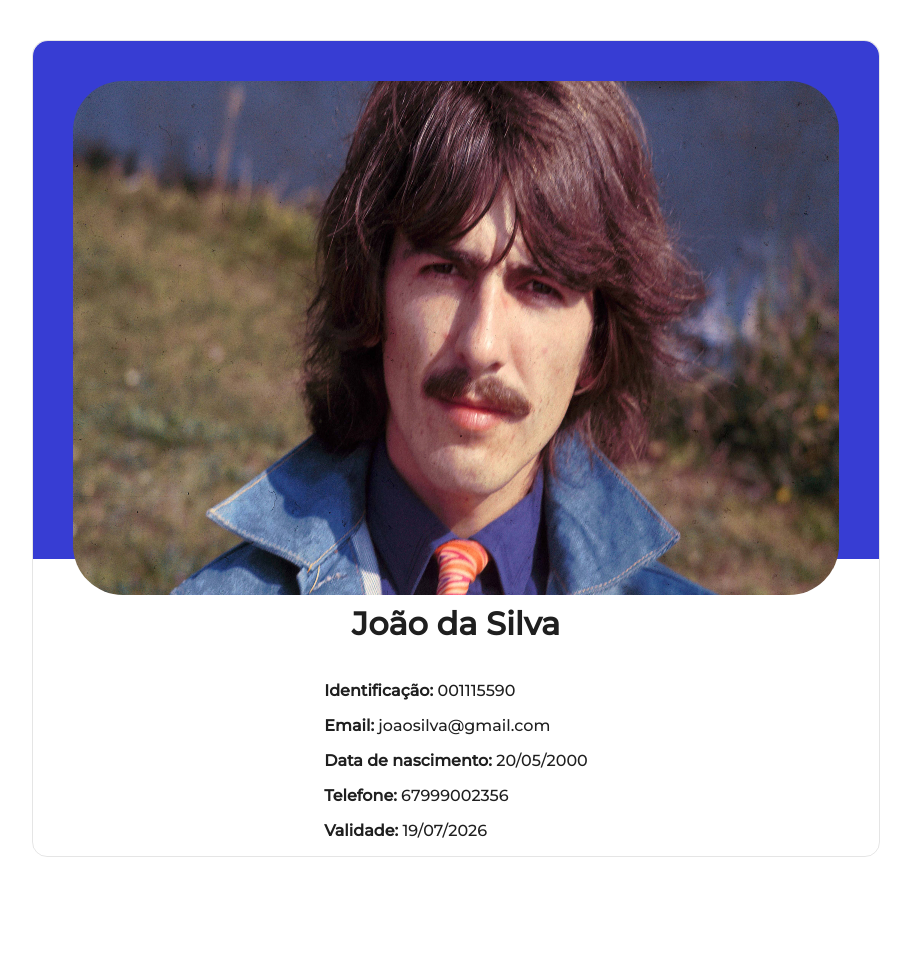
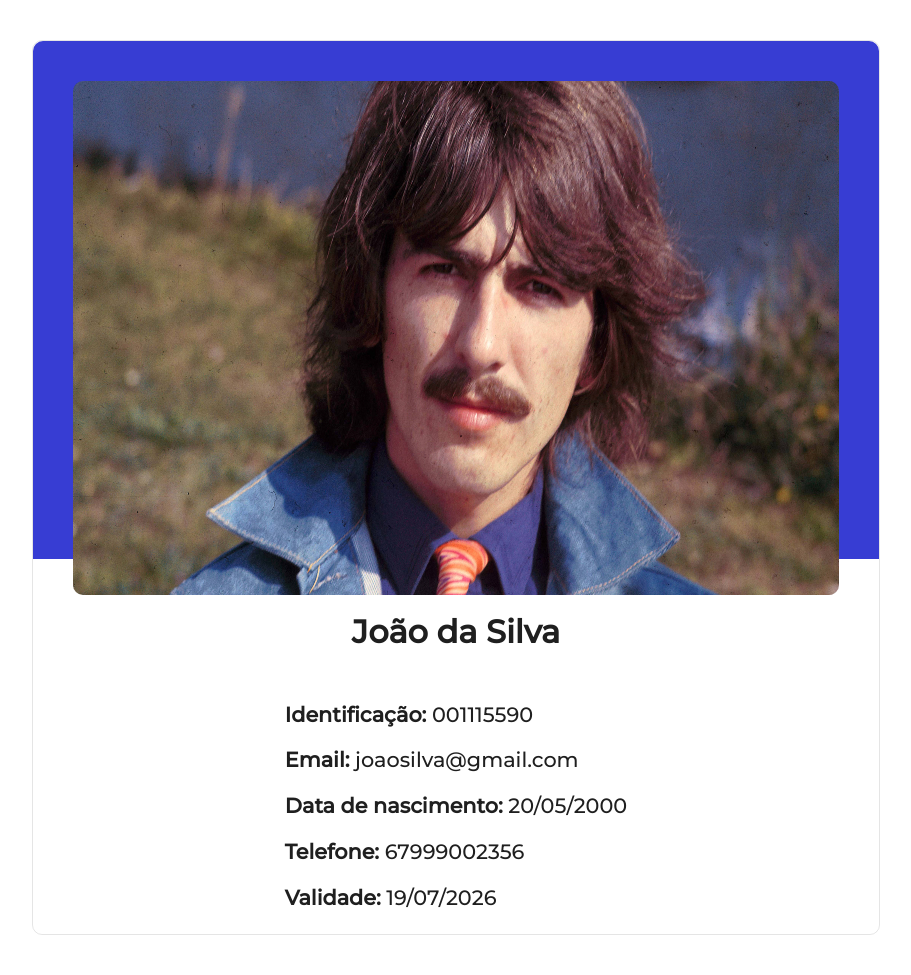
Before and after one commit to FernandoAyach/seletiva-ledes, a Django app: page / in a window 1280 px wide. Shown: the whole page, without its empty margins (184-1095 px from the left). Before the commit the page ends 857 px from the top, so only its background shows below. Run offline with Django 5.2, Linux system fonts and the light colour scheme.

Commit message:
[UPDATE] Update css

```diff
--- a/setup/static/styles/style.css
+++ b/setup/static/styles/style.css
@@ -14,7 +14,7 @@ body {
     align-items: center;
     justify-content: center;
     border: 1px solid rgba(0, 0, 0, 0.1);
-    border-radius: 15px;
+    border-radius: 10px;
     flex-direction: column;
     margin: 5vh;
 }
@@ -22,20 +22,24 @@ body {
 .badge-background-detail {
     max-width: 100%;
     max-height: 40%;
-    border-radius: 15px 15px 0px 0px;
+    border-radius: 10px 10px 0px 0px;
     background-color: #373DD3;
-    margin-bottom: 3vh;
+    margin-bottom: 4vh;
     padding: 5vh;
 }
 
 .user-image {
     width: 100%;
     height: auto;
-    object-fit: cover;
-    border-radius: 50px;
+    border-radius: 10px;
     margin-bottom: -10vh;
 }
 
 .user-info {
-    font-size: 1rem;
+    padding: 1vh;
 }
+
+.user-info p{
+    font-size: 1.3rem;
+    margin-bottom: 2vh;
+}
```
